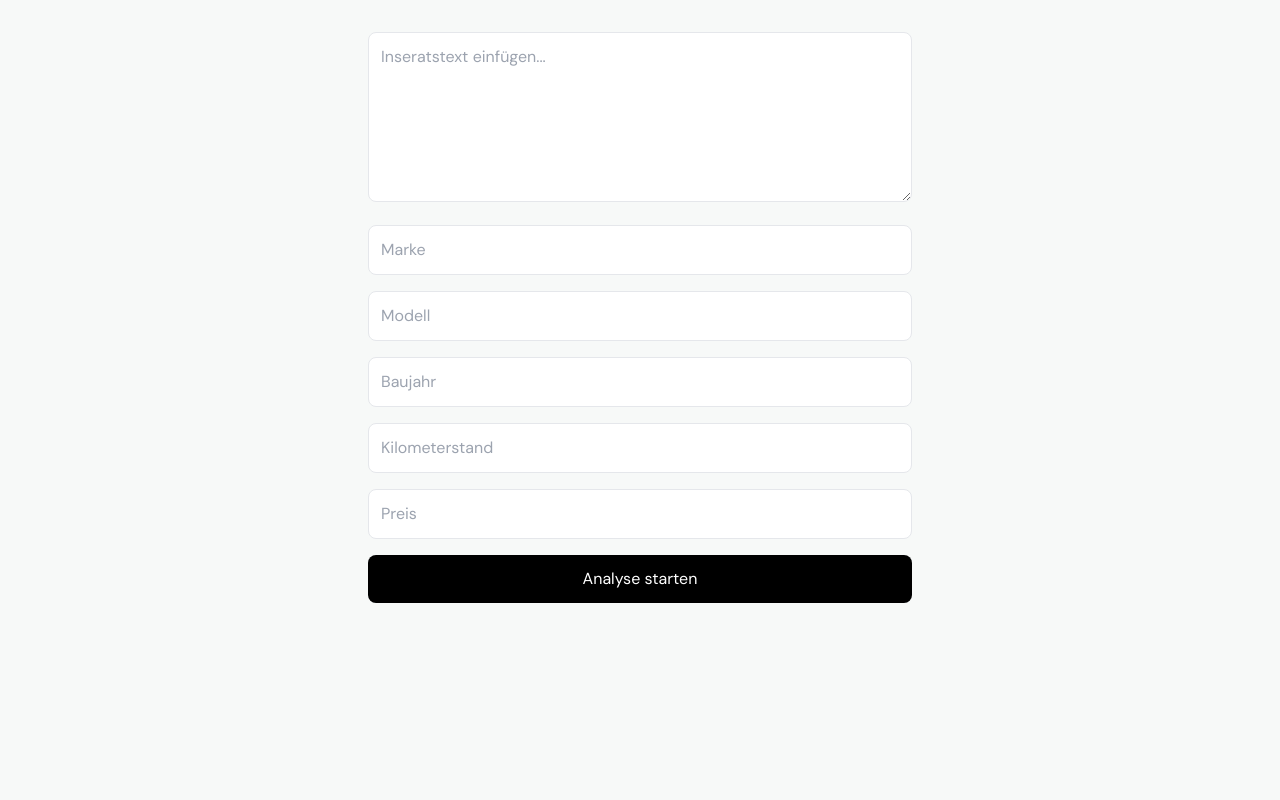
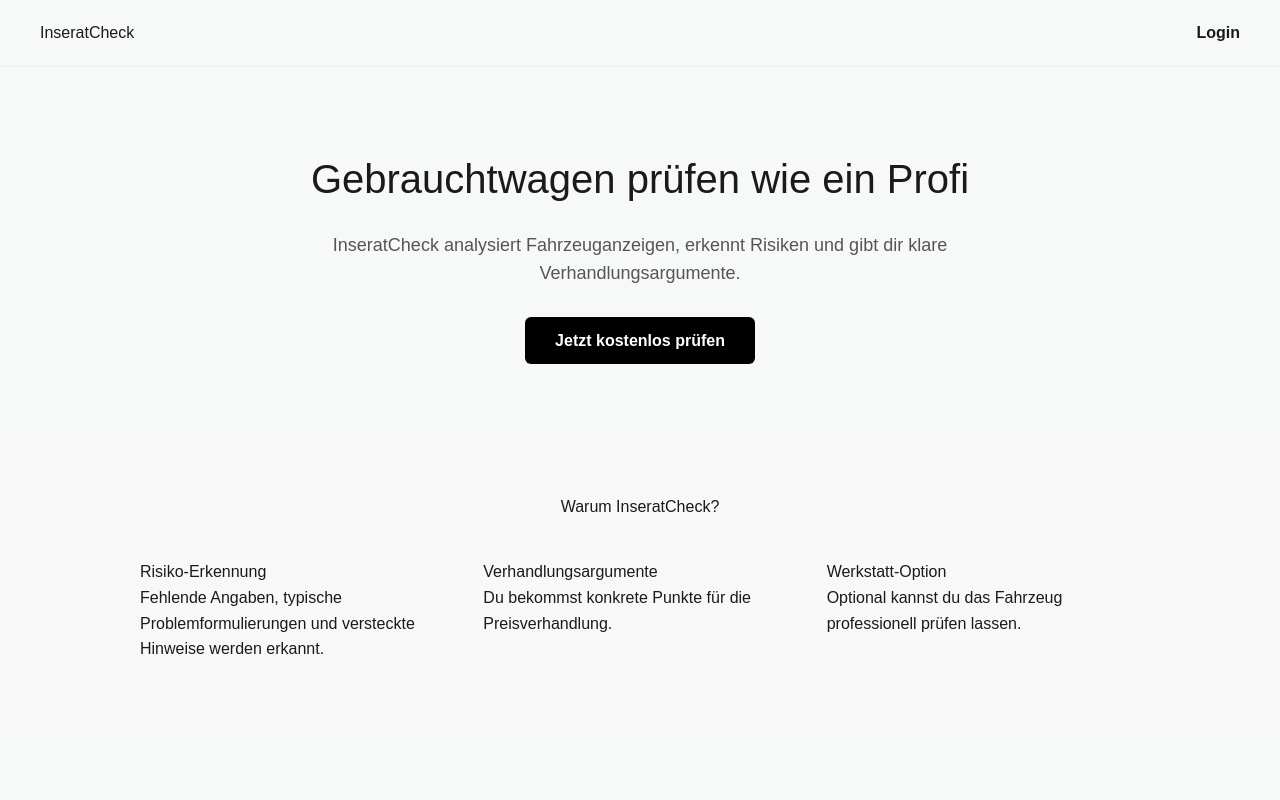
Before and after one commit to kilic-kts-cyber/inseratcheck-mvp, a Next.js app: page / in a window 1280 px wide. Shown: the top 800 px of the page. Built offline with nearby package versions, Linux system fonts and the light colour scheme.

Commit message:
Update page.tsx

```diff
--- a/app/page.tsx
+++ b/app/page.tsx
@@ -1,108 +1,172 @@
-'use client';
+export default function HomePage() {
+  return (
+    <main style={{ fontFamily: "Arial, sans-serif", lineHeight: 1.6 }}>
 
-import { useState } from 'react';
-import { useRouter } from 'next/navigation';
-import Link from 'next/link';
-import type { FormData } from '@/lib/riskLogic';
+      {/* Navigation */}
+      <header style={{
+        display: "flex",
+        justifyContent: "space-between",
+        alignItems: "center",
+        padding: "20px 40px",
+        borderBottom: "1px solid #eee"
+      }}>
+        <h2>InseratCheck</h2>
+        <a href="/login" style={{ textDecoration: "none", fontWeight: 600 }}>
+          Login
+        </a>
+      </header>
 
-const EMPTY: FormData = {
-  advertLink: '',
-  advertText: '',
-  brand: '',
-  model: '',
-  year: '',
-  price: '',
-  mileage: '',
-  sellerType: '',
-  firstRegistration: '',
-  serviceHistory: '',
-  lastServiceEntry: '',
-  lastServiceWork: '',
-  accidentFree: '',
-  repaintsDocumented: '',
-  huValidUntil: '',
-  ownershipDuration: '',
-};
+      {/* Hero */}
+      <section style={{
+        padding: "80px 40px",
+        textAlign: "center",
+        maxWidth: 900,
+        margin: "0 auto"
+      }}>
+        <h1 style={{ fontSize: 40, marginBottom: 20 }}>
+          Gebrauchtwagen prüfen wie ein Profi
+        </h1>
 
-export default function CheckPage() {
+        <p style={{ fontSize: 18, color: "#555", marginBottom: 40 }}>
+          InseratCheck analysiert Fahrzeuganzeigen,
+          erkennt Risiken und gibt dir klare
+          Verhandlungsargumente.
+        </p>
 
-  const router = useRouter();
-  const [form, setForm] = useState<FormData>(EMPTY);
+        <a
+          href="#analyse"
+          style={{
+            padding: "15px 30px",
+            backgroundColor: "black",
+            color: "white",
+            textDecoration: "none",
+            borderRadius: 6,
+            fontWeight: 600
+          }}
+        >
+          Jetzt kostenlos prüfen
+        </a>
+      </section>
 
-  const set = <K extends keyof FormData>(key: K, val: FormData[K]) =>
-    setForm(prev => ({ ...prev, [key]: val }));
+      {/* Vorteile */}
+      <section style={{
+        background: "#f8f8f8",
+        padding: "60px 40px"
+      }}>
+        <div style={{ maxWidth: 1000, margin: "0 auto" }}>
+          <h2 style={{ textAlign: "center", marginBottom: 40 }}>
+            Warum InseratCheck?
+          </h2>
 
-  function handleSubmit() {
+          <div style={{
+            display: "grid",
+            gridTemplateColumns: "repeat(auto-fit, minmax(250px, 1fr))",
+            gap: 30
+          }}>
+            <div>
+              <h3>Risiko-Erkennung</h3>
+              <p>
+                Fehlende Angaben, typische Problemformulierungen
+                und versteckte Hinweise werden erkannt.
+              </p>
+            </div>
 
-    // 🔥 WICHTIG: Text im localStorage speichern
-    localStorage.setItem('advertText', form.advertText || '');
+            <div>
+              <h3>Verhandlungsargumente</h3>
+              <p>
+                Du bekommst konkrete Punkte für die Preisverhandlung.
+              </p>
+            </div>
 
-    const params = new URLSearchParams();
+            <div>
+              <h3>Werkstatt-Option</h3>
+              <p>
+                Optional kannst du das Fahrzeug
+                professionell prüfen lassen.
+              </p>
+            </div>
+          </div>
+        </div>
+      </section>
 
-    Object.entries(form).forEach(([k, v]) => {
-      if (k !== 'advertText' && v) {
-        params.append(k, String(v));
-      }
-    });
-
-    router.push(`/result?${params.toString()}`);
-  }
-
-  return (
-    <main className="min-h-screen bg-[#f7f9f8]">
-      <div className="max-w-xl mx-auto px-4 py-8 space-y-4">
+      {/* Analyse-Bereich */}
+      <section
+        id="analyse"
+        style={{
+          padding: "80px 40px",
+          maxWidth: 800,
+          margin: "0 auto"
+        }}
+      >
+        <h2 style={{ textAlign: "center", marginBottom: 30 }}>
+          Inserat prüfen
+        </h2>
 
         <textarea
-          rows={6}
-          placeholder="Inseratstext einfügen..."
-          value={form.advertText}
-          onChange={e => set('advertText', e.target.value)}
-          className="w-full border p-3 rounded-lg"
+          placeholder="Inserattext hier einfügen..."
+          style={{
+            width: "100%",
+            height: 150,
+            padding: 15,
+            marginBottom: 20
+          }}
         />
 
         <input
+          type="text"
           placeholder="Marke"
-          value={form.brand}
-          onChange={e => set('brand', e.target.value)}
-          className="w-full border p-3 rounded-lg"
+          style={{ width: "100%", padding: 10, marginBottom: 15 }}
         />
 
         <input
+          type="text"
           placeholder="Modell"
-          value={form.model}
-          onChange={e => set('model', e.target.value)}
-          className="w-full border p-3 rounded-lg"
+          style={{ width: "100%", padding: 10, marginBottom: 15 }}
         />
 
         <input
+          type="text"
           placeholder="Baujahr"
-          value={form.year}
-          onChange={e => set('year', e.target.value)}
-          className="w-full border p-3 rounded-lg"
+          style={{ width: "100%", padding: 10, marginBottom: 15 }}
         />
 
         <input
+          type="text"
           placeholder="Kilometerstand"
-          value={form.mileage}
-          onChange={e => set('mileage', e.target.value)}
-          className="w-full border p-3 rounded-lg"
+          style={{ width: "100%", padding: 10, marginBottom: 15 }}
         />
 
         <input
+          type="text"
           placeholder="Preis"
-          value={form.price}
-          onChange={e => set('price', e.target.value)}
-          className="w-full border p-3 rounded-lg"
+          style={{ width: "100%", padding: 10, marginBottom: 20 }}
         />
 
         <button
-          onClick={handleSubmit}
-          className="w-full bg-black text-white py-3 rounded-lg"
+          style={{
+            width: "100%",
+            padding: 15,
+            backgroundColor: "black",
+            color: "white",
+            border: "none",
+            fontWeight: 600,
+            cursor: "pointer"
+          }}
         >
           Analyse starten
         </button>
+      </section>
 
-      </div>
+      {/* Footer */}
+      <footer style={{
+        padding: 30,
+        textAlign: "center",
+        borderTop: "1px solid #eee",
+        color: "#777"
+      }}>
+        © {new Date().getFullYear()} InseratCheck – Sicher. Legal. Geprüft.
+      </footer>
+
     </main>
   );
 }
```
